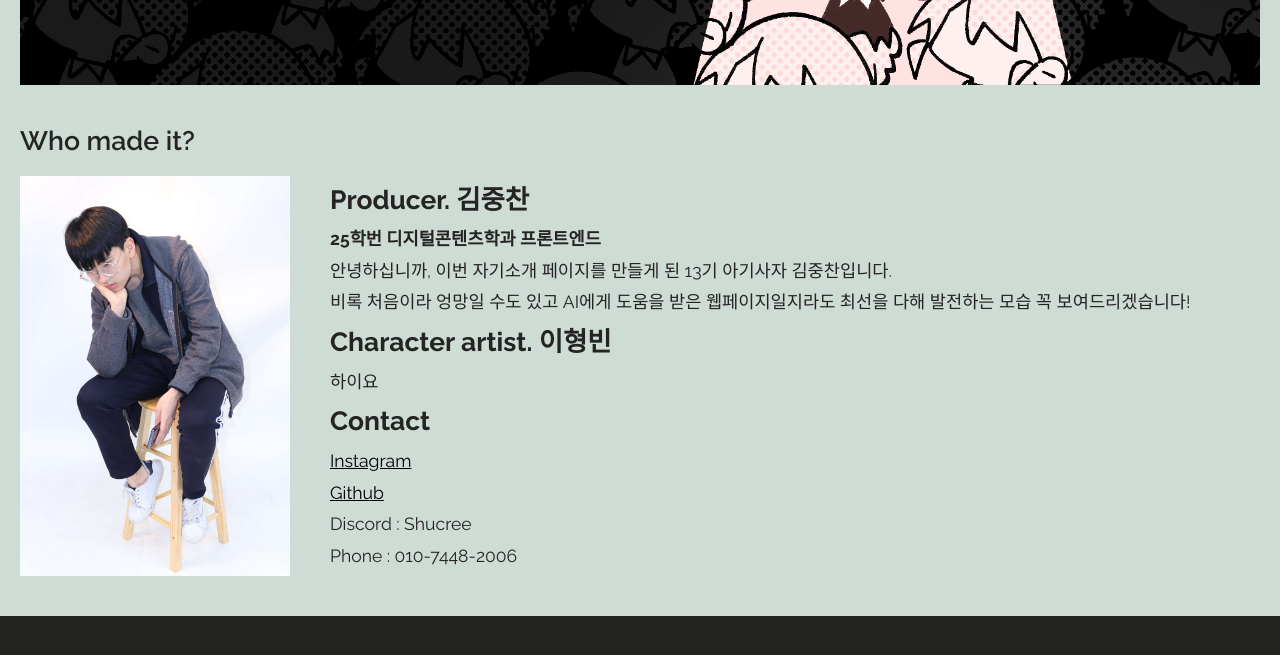
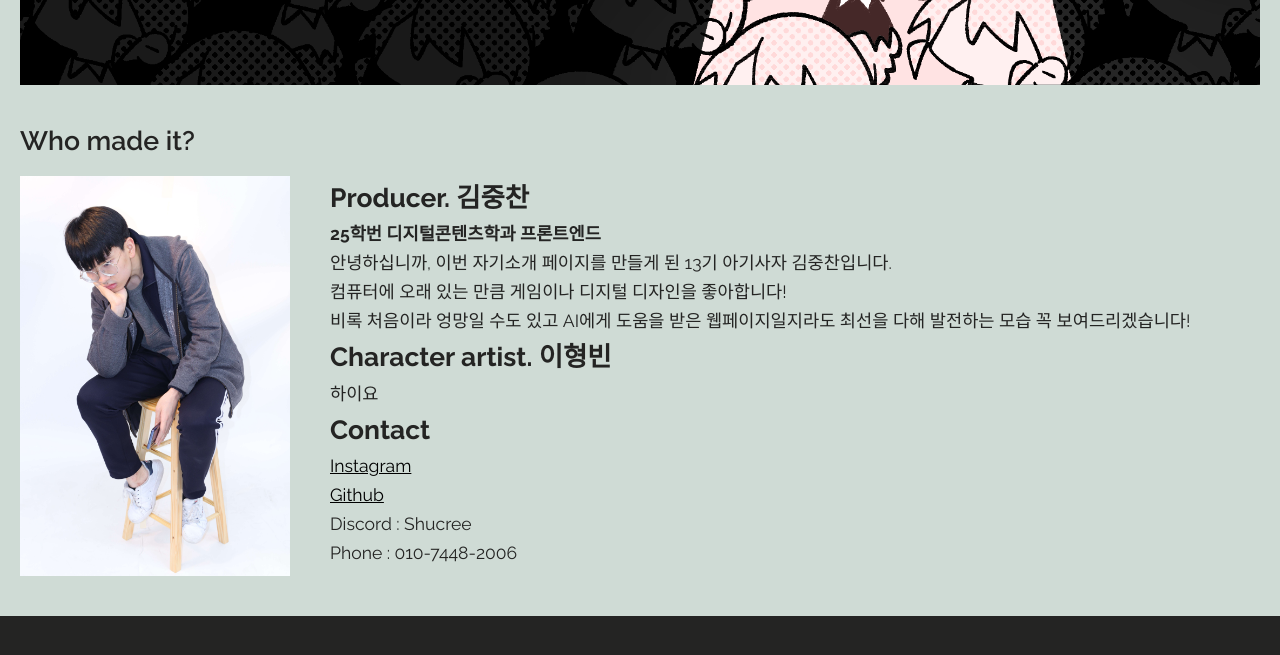
Before and after one commit to Shucree0104/IntroduceScr.github.io, a plain HTML site: page index.html in a window 1280 px wide. Shown: the part 489-1144 px from the top of the page. Drawn offline with Linux system fonts and the light colour scheme.

Commit message:
찐찐찐찐최종본

```diff
--- a/index.html
+++ b/index.html
@@ -36,7 +36,8 @@
                     <p>
                         <h2>Producer. 김중찬</h2>
                         <h4>25학번 디지털콘텐츠학과 프론트엔드</h4>
-                        안녕하십니까, 이번 자기소개 페이지를 만들게 된 13기 아기사자 김중찬입니다.
+                        안녕하십니까, 이번 자기소개 페이지를 만들게 된 13기 아기사자 김중찬입니다.<br>
+                        컴퓨터에 오래 있는 만큼 게임이나 디지털 디자인을 좋아합니다!
                         <br>비록 처음이라 엉망일 수도 있고 AI에게 도움을 받은 웹페이지일지라도
                         최선을 다해 발전하는 모습 꼭 보여드리겠습니다!<br>
                         <h2>Character artist. 이형빈</h2>
--- a/introducemyself.css
+++ b/introducemyself.css
@@ -100,7 +100,7 @@ img {
     height: auto;
     font-family: 'Raleway', sans-serif;
     font-size: 1.1rem;
-    line-height: 1.8;
+    line-height: 1.65;
     color: rgb(36, 36, 35);
 }
 
```
